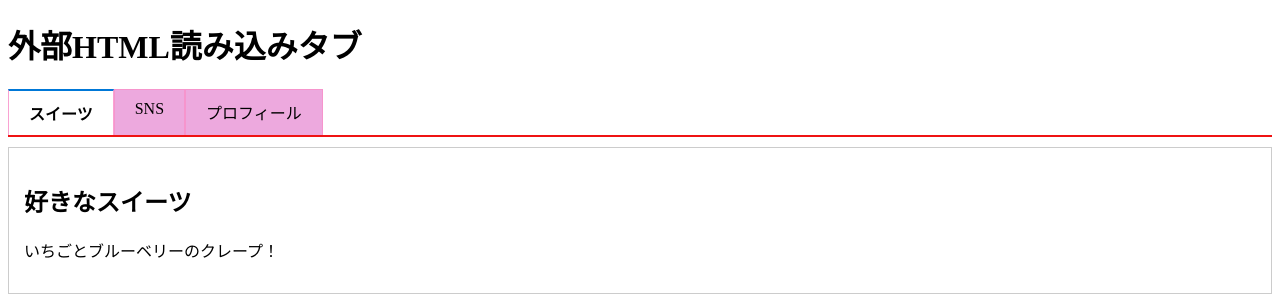
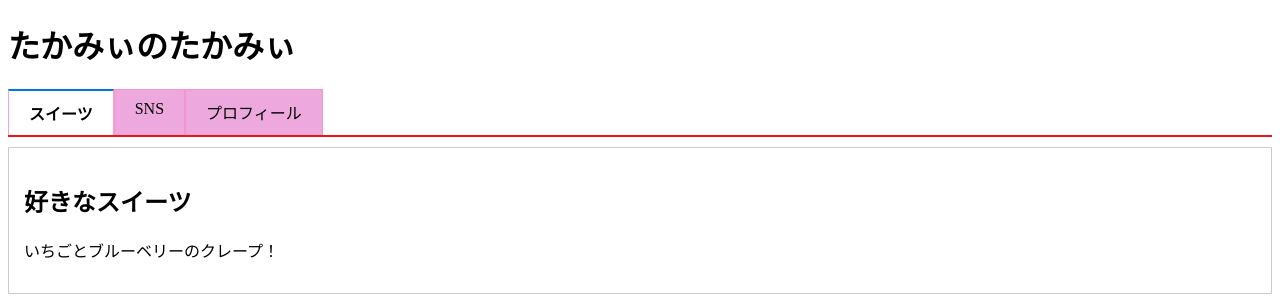
Before and after one commit to TakeshiTakamizawa/try_hp_takamiy, a plain HTML site: page index.html in a window 1280 px wide. Drawn offline with Linux system fonts and the light colour scheme.

Commit message:
change-up

```diff
--- a/index.html
+++ b/index.html
@@ -2,7 +2,7 @@
 <html lang="ja">
 <head>
   <meta charset="UTF-8">
-  <title>タブと外部ファイル読み込み</title>
+  <title>たかみぃのたかみぃ</title>
   <meta name="viewport" content="width=device-width, initial-scale=1">
   <style>
     .tabs { display: flex; border-bottom: 2px solid #ef1313; margin-bottom: 10px; }
@@ -12,7 +12,7 @@
   </style>
 </head>
 <body>
-  <h1>外部HTML読み込みタブ</h1>
+  <h1>たかみぃのたかみぃ</h1>
 
   <div class="tabs">
     <div class="tab active" data-file="sweets.html">スイーツ</div>
```
